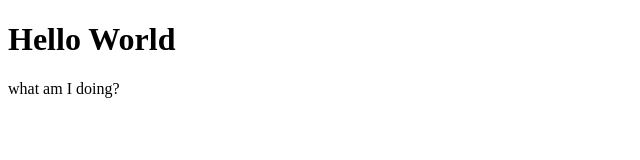
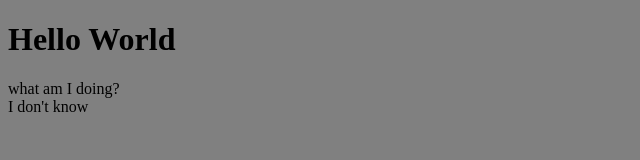
Before and after one commit to Ragno05/ragnofromitaly.github.io, a plain HTML site: page index.html in a window 1280 px wide. Shown: the whole page, without its empty margins (0-640 px from the left). Drawn offline with Linux system fonts and the light colour scheme.

Commit message:
Update index.html

```diff
--- a/index.html
+++ b/index.html
@@ -1,7 +1,8 @@
 <!DOCTYPE html>
 <html>
+    <body bgcolor="#808080">
     <body>
         <h1>Hello World</h1>
-        <p>what am I doing?</p>
+        <p>what am I doing? <br> I don't know</p>
     </body>
 </html>
```
